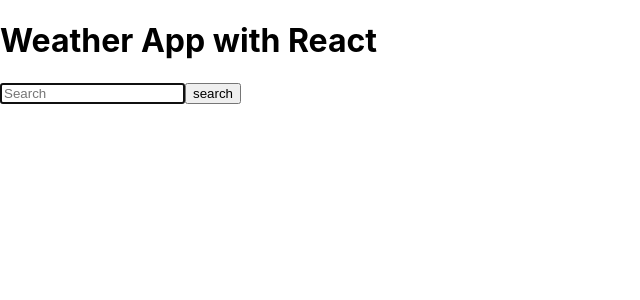
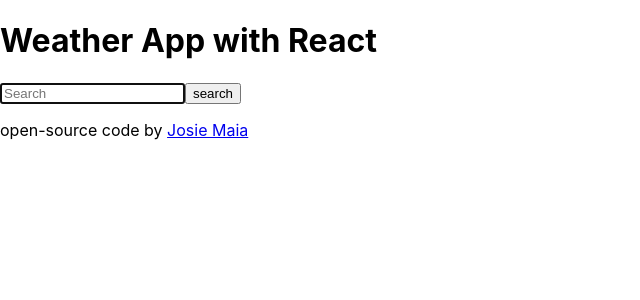
Before and after one commit to sweetjosie/shecodes-react, a React (Create React App) app: page / in a window 1280 px wide. Shown: the top 300 px of the page, without its empty margins (0-640 px from the left). Built offline with nearby package versions, Linux system fonts and the light colour scheme.

Commit message:
added github link

```diff
--- a/src/index.js
+++ b/src/index.js
@@ -10,6 +10,10 @@ root.render(
   <React.StrictMode>
     <h1>Weather App with React</h1>
     <App />
+    <p>
+      open-source code by{" "}
+      <a href="https://github.com/sweetjosie/shecodes-react">Josie Maia</a>
+    </p>
   </React.StrictMode>
 );
 
```
